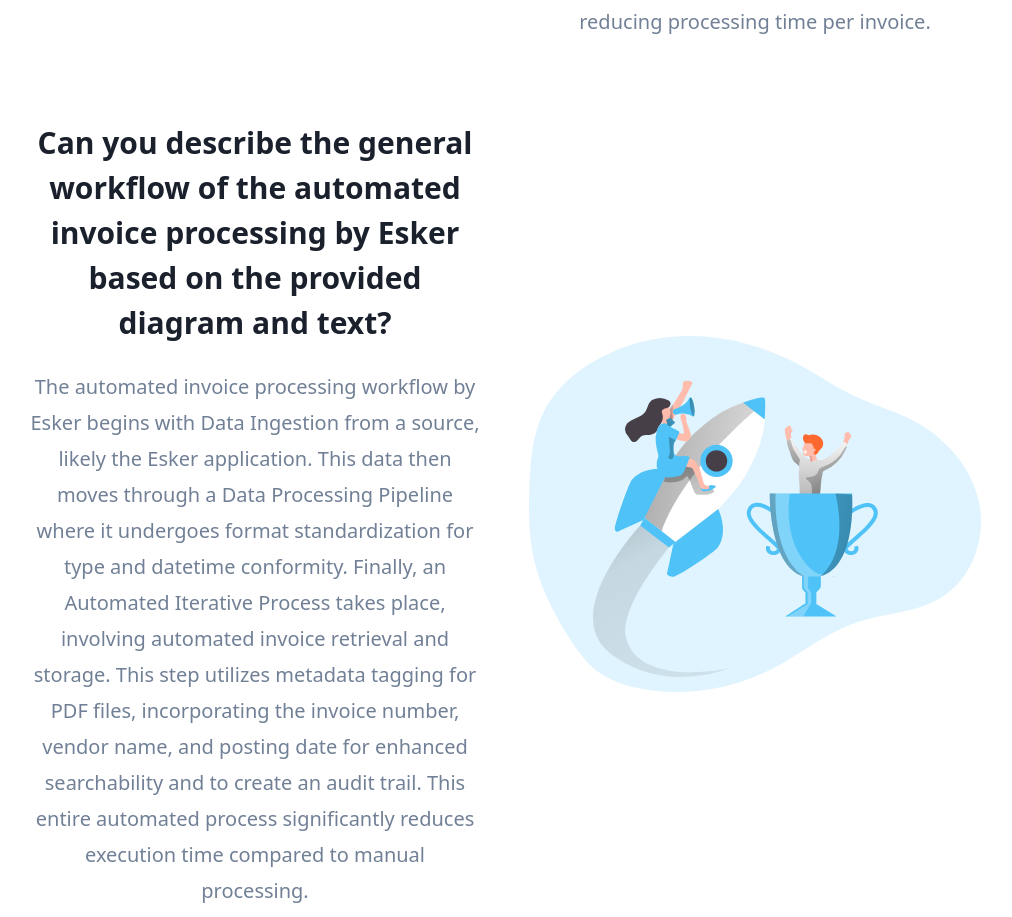
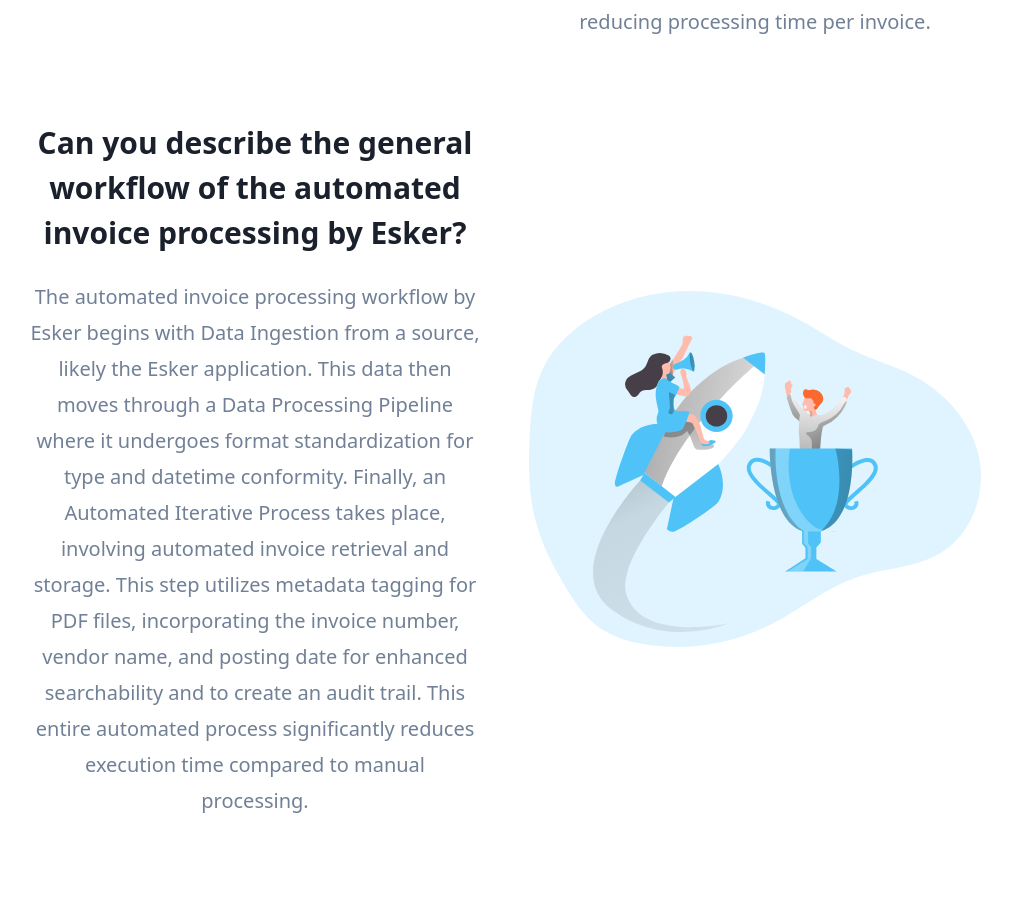
Before and after one commit to JohnTan38/faq-landing-page, a Next.js app: page / in a window 1280 px wide. Shown: the part 2147-3064 px from the top of the page, without its empty margins (135-1147 px from the left). Built offline with nearby package versions, Linux system fonts and the light colour scheme.

Commit message:
Update VerticalFeatures.tsx

```diff
--- a/src/templates/VerticalFeatures.tsx
+++ b/src/templates/VerticalFeatures.tsx
@@ -23,8 +23,7 @@
       reverse
     />
     <VerticalFeatureRow
-      title="Can you describe the general workflow of the automated invoice processing by Esker based on the
-provided diagram and text?"
+      title="Can you describe the general workflow of the automated invoice processing by Esker?"
       description="The automated invoice processing workflow by Esker begins with Data Ingestion from a source, likely the Esker application. This data then moves through a Data Processing Pipeline where it undergoes format standardization for type and datetime conformity.
 Finally, an Automated Iterative Process takes place, involving automated invoice retrieval and storage. This step utilizes metadata tagging for PDF files, incorporating the invoice number, vendor name, and posting date for enhanced searchability and to create an audit trail.
 This entire automated process significantly reduces execution time compared to manual processing.
```
